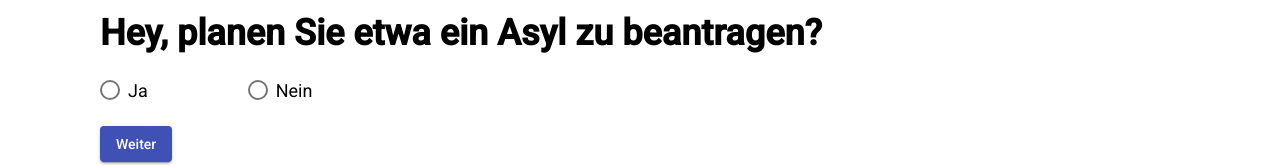
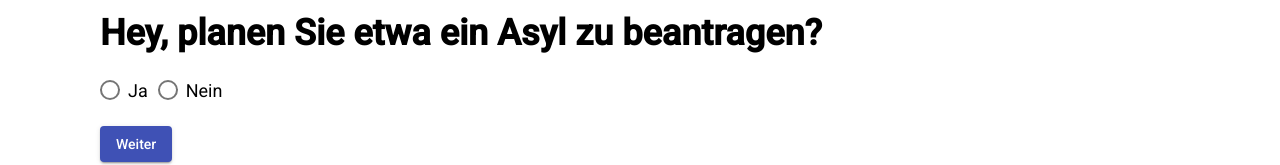
Before and after one commit to RoadJDK/bit-hackathon, an Angular app in the folder hackathon-frontend/: page /form in a window 1280 px wide. Shown: the part 166-331 px from the top of the page. Built offline with nearby package versions, Linux system fonts and the light colour scheme.

Commit message:
add redirection

```diff
--- a/hackathon-frontend/src/app/form/form.component.html
+++ b/hackathon-frontend/src/app/form/form.component.html
@@ -5,8 +5,10 @@
   <div class="row">
     <div class="col-md-12">
       <mat-radio-group formControlName="suchtAsyl" class="margin-left">
-        <mat-radio-button value="true"> Ja </mat-radio-button>
-        <mat-radio-button value="false" style="margin-left: 100px">
+        <mat-radio-button value="true" (click)="changeToYes()">
+          Ja
+        </mat-radio-button>
+        <mat-radio-button value="false" (click)="changeToNo()">
           Nein
         </mat-radio-button>
       </mat-radio-group>
--- a/hackathon-frontend/src/app/form/form.component.ts
+++ b/hackathon-frontend/src/app/form/form.component.ts
@@ -1,5 +1,6 @@
 import { Component, OnInit } from '@angular/core';
 import { FormBuilder } from '@angular/forms';
+import { MatRadioChange } from '@angular/material/radio';
 import { Router } from '@angular/router';
 
 @Component({
@@ -10,15 +11,30 @@ import { Router } from '@angular/router';
 export class FormComponent implements OnInit {
   constructor(private router: Router, private formBuilder: FormBuilder) {}
 
+  lookingForAsyl = false;
+
   infoForm = this.formBuilder.group({
     suchtAsyl: [''],
   });
 
   ngOnInit(): void {}
 
+  change(event: MatRadioChange, data) {
+    this.lookingForAsyl = true;
+  }
+
+  searchingAsyl;
+
+  changeToYes() {
+    this.searchingAsyl = true;
+  }
+
+  changeToNo() {
+    this.searchingAsyl = false;
+  }
+
   nextPage() {
-    console.log('Form data is ', this.infoForm.value);
-    if (this.infoForm.value == true) {
+    if (this.searchingAsyl == true) {
       this.router.navigateByUrl('/process');
     } else {
       this.router.navigateByUrl('/resources');
```
